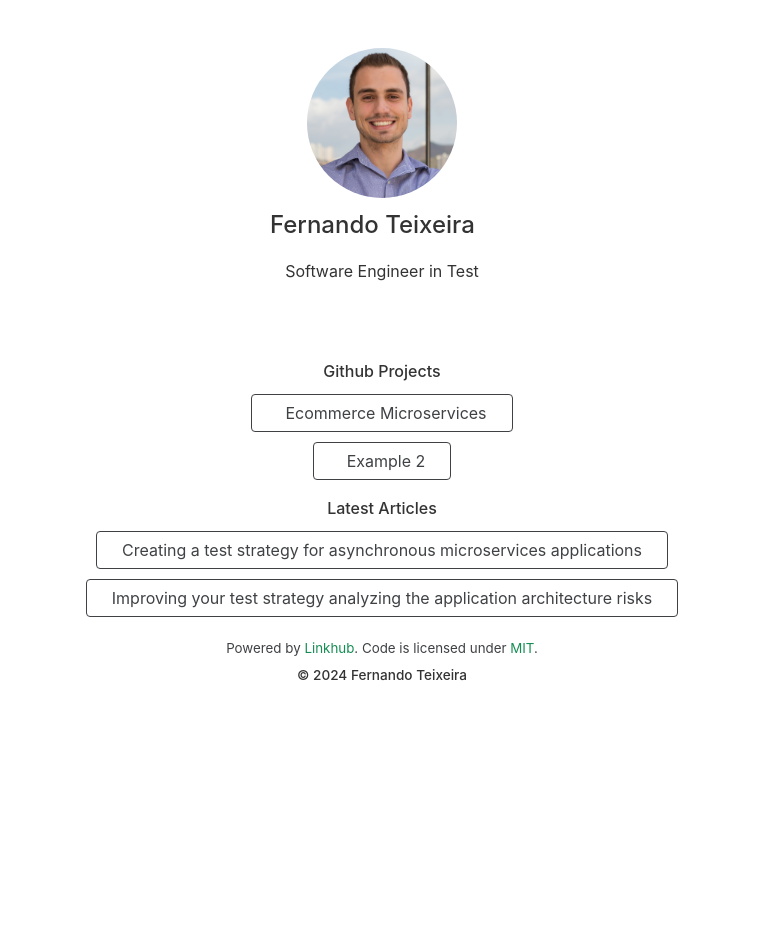
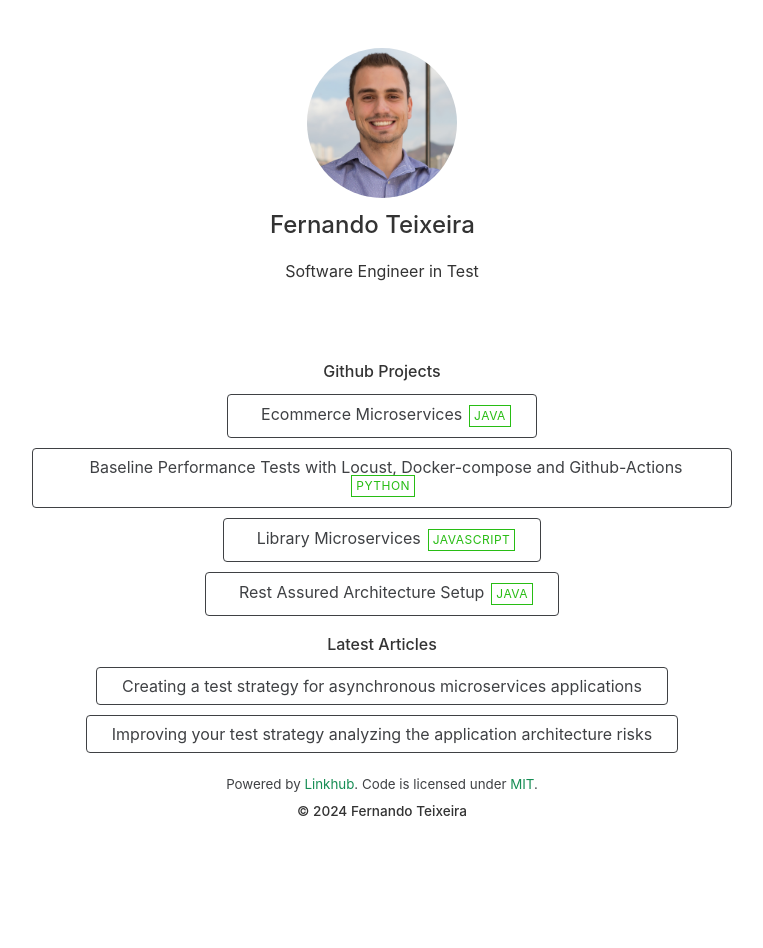
Before and after one commit to teixeira-fernando/teixeira-fernando.github.io, a Jekyll site: the page built from index.html, in a window 1280 px wide. Shown: the whole page, without its empty margins (258-1021 px from the left). Built offline with Jekyll 4.4.1, drawn with Linux system fonts in a browser that asks for light colours; nearby versions of some CDN libraries.

Commit message:
updated github projects

```diff
--- a/_data/links.yml
+++ b/_data/links.yml
@@ -3,10 +3,22 @@
     - title: Ecommerce Microservices
       url: https://github.com/teixeira-fernando/EcommerceApp
       icon: ri:java-fill # Icons are optional.
+      tag: Java
 
-    - title: Example 2
-      url: https://www.example.org
-      icon: simple-icons:googlenews
+    - title: Baseline Performance Tests with Locust, Docker-compose and Github-Actions
+      url: https://github.com/teixeira-fernando/BaselinePerformanceTest-Locust
+      icon: mdi:performance
+      tag: Python
+
+    - title: Library Microservices
+      url: https://github.com/teixeira-fernando/library-microservices
+      icon: fa6-brands:node
+      tag: Javascript
+
+    - title: Rest Assured Architecture Setup
+      url: https://github.com/teixeira-fernando/restassured-framework-setup
+      icon: ri:java-fill # Icons are optional.
+      tag: Java
 
 - category: Latest Articles
   items:
```
